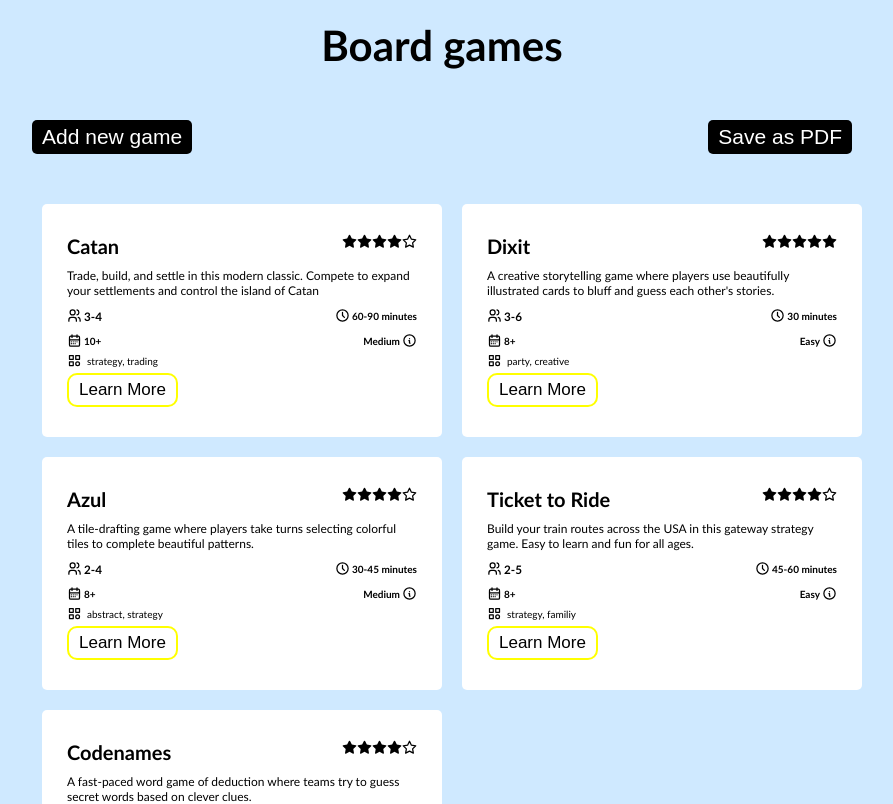
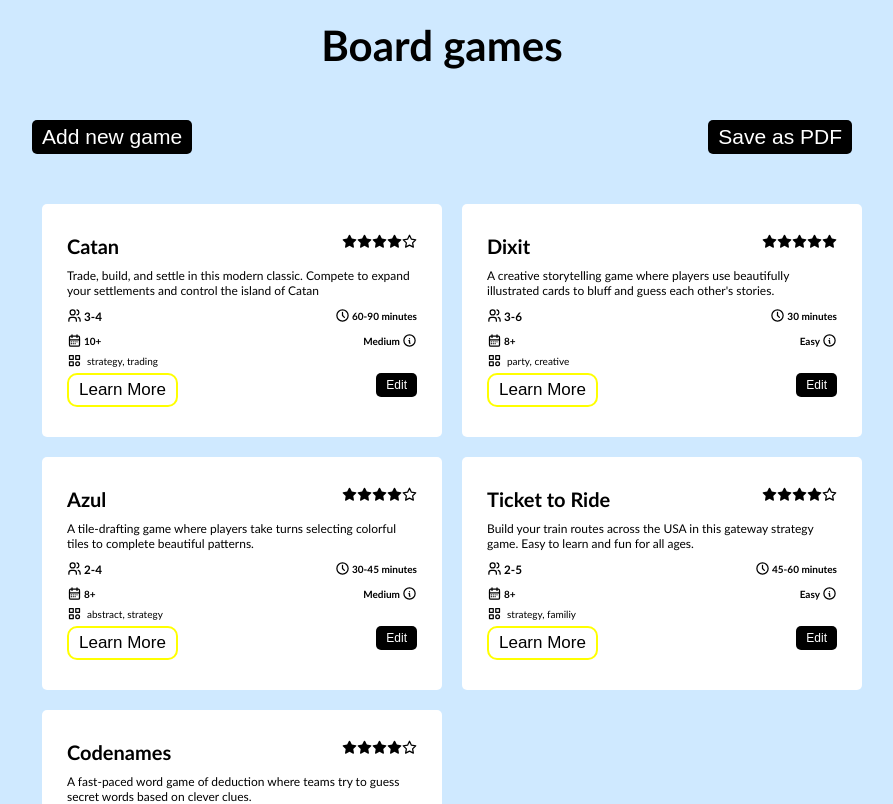
Before and after one commit to bernardkrehula/React-board-games, a React (Vite) app in the folder my-app/: page / in a window 1280 px wide. Shown: the top 804 px of the page, without its empty margins (198-1091 px from the left). Built offline with nearby package versions, Linux system fonts and the light colour scheme.

Commit message:
Add edit btn

```diff
--- a/my-app/src/Btn.css
+++ b/my-app/src/Btn.css
@@ -8,7 +8,7 @@
     cursor: pointer;
 }
 .learn-more {
-    display: block;
+    display: inline;
     background-color: transparent;
     border: 2px solid yellow;
     border-radius: 10px;
@@ -18,3 +18,8 @@
 .add-btn {
     margin-top: 10px;
 }
+.edit {
+    display: inline;
+    font-size: 1.2rem;
+    float: right;
+}
--- a/my-app/src/Game.jsx
+++ b/my-app/src/Game.jsx
@@ -47,6 +47,7 @@
               <span >{type}</span>
             </div>
             <Btn variation='learn-more'>Learn More</Btn>
+            <Btn variation='edit'>Edit</Btn>
           </li>
         </>
     )
--- a/my-app/src/NewGame.jsx
+++ b/my-app/src/NewGame.jsx
@@ -49,7 +49,7 @@
                         </li>
                         <li>
                             <h2>Allowed age</h2>
-                            <input type="text" name='age'/>
+                            <input type="number" name='age'/>
                         </li>
                         <li>
                             <h2>Duration</h2>
```
